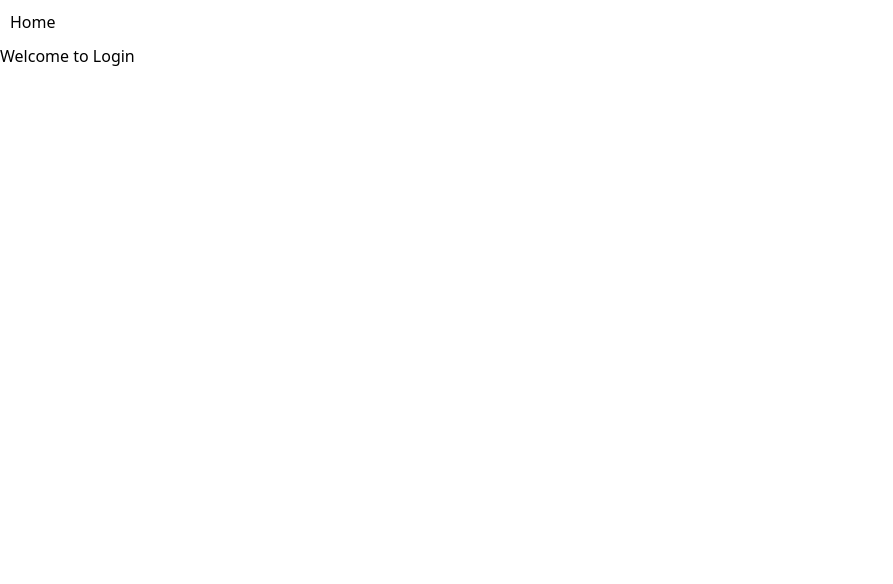
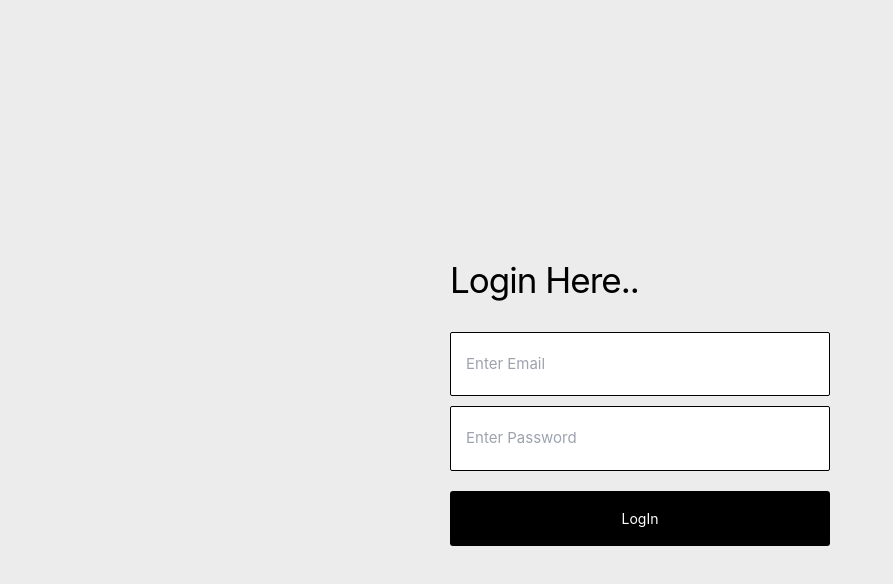
Before and after one commit to Budhabhusha/music-tunes-app, a React (Create React App) app: page / in a window 1280 px wide. Shown: the top 584 px of the page, without its empty margins (0-893 px from the left). Built offline with nearby package versions, Linux system fonts and the light colour scheme.

Commit message:
some codes are moved

```diff
--- a/package.json
+++ b/package.json
@@ -3,7 +3,6 @@
   "version": "0.1.0",
   "private": true,
   "dependencies": {
-    "@reduxjs/toolkit": "^1.9.5",
     "@testing-library/jest-dom": "^5.16.5",
     "@testing-library/react": "^13.4.0",
     "@testing-library/user-event": "^13.5.0",
@@ -13,11 +12,9 @@
     "@types/react-dom": "^18.2.6",
     "react": "^18.2.0",
     "react-dom": "^18.2.0",
-    "react-redux": "^8.1.1",
     "react-router": "^6.14.1",
     "react-router-dom": "^6.14.1",
     "react-scripts": "5.0.1",
-    "redux": "^4.2.1",
     "typescript": "^4.9.5",
     "web-vitals": "^2.1.4"
   },
--- a/src/App.css
+++ b/src/App.css
@@ -1,4 +1,12 @@
-.App {
+*{
+  margin: 0;
+  padding: 0;
+  box-sizing: border-box;
+}
+body{
+  background: rgb(236,236,236);
+}
+/* .App {
   text-align: center;
 }
 
@@ -35,4 +43,4 @@
   to {
     transform: rotate(360deg);
   }
-}
+} */
--- a/src/App.tsx
+++ b/src/App.tsx
@@ -1,34 +1,22 @@
 import React from 'react';
-import {BrowserRouter, Route, Routes,Link} from 'react-router-dom'
+import {BrowserRouter, Route, Routes} from 'react-router-dom'
 import './App.css';
 import Login from './pages/Login/Login'
-import Home from './pages/Home/Home';
 import Logout from './pages/LogOut/Logout';
-import NavBar from './componets/NavBar/NavBar';
 import PageNotFound from './pages/PageNotFound/PageNotFound';
-import User from './pages/User/User';
 import Songs from './pages/Songs/Songs';
 function App() {
   return (
     <>
      <BrowserRouter>
-     <NavBar/>
        <Routes>
         <Route path='/' element={<Login />}/>
         <Route path='/logout' element={<Logout/>}/>
-        <Route path='/home' element={<Home/>}/>
         <Route path='/*' element={<PageNotFound/>}/>
-        <Route path='/user/:name' element={<User/>}/>
         <Route path='/songs' element={<Songs/>}></Route>
        </Routes>
      </BrowserRouter>
     </>
-    // <div className="App">
-
-    //   <h1 className="text-3xl font-bold underline bg-yellow-200">React with Netlify CI CD PipeLine</h1>
-    //   <h1>New Feature adde</h1>
-    //   <h1>React With the files and music with old and new sone</h1>
-    // </div>
   );
 }
 
--- /dev/null
+++ b/src/features/userSlice.tsx
@@ -0,0 +1,32 @@
+import {createSlice} from '@reduxjs/toolkit'
+
+
+interface InitialStateType {
+   user:any
+}
+const initialState: InitialStateType = {
+  user : null
+}
+
+export const userSlice = createSlice({
+    name:"user",
+    initialState,
+    reducers:{
+        login: (state,action) => {
+        console.log({state});
+          state.user = action.payload
+        },
+        logout: (state) =>{
+        state.user = null
+        }
+    }
+})
+console.log({userSlice});
+
+// Export Actions
+export const {login,logout} = userSlice.actions
+
+// // Geting State
+// export const selectUser = (state:any) => state.user.user
+
+export default userSlice.reducer
--- a/src/index.css
+++ b/src/index.css
@@ -1,8 +1,8 @@
 @tailwind base;
 @tailwind components;
 @tailwind utilities;
-
-/* body {
+/*
+body {
   margin: 0;
   font-family: -apple-system, BlinkMacSystemFont, 'Segoe UI', 'Roboto', 'Oxygen',
     'Ubuntu', 'Cantarell', 'Fira Sans', 'Droid Sans', 'Helvetica Neue',
--- a/src/index.tsx
+++ b/src/index.tsx
@@ -2,18 +2,12 @@ import React from 'react';
 import ReactDOM from 'react-dom/client';
 import './index.css';
 import App from './App';
-import reportWebVitals from './reportWebVitals';
 
 const root = ReactDOM.createRoot(
   document.getElementById('root') as HTMLElement
 );
 root.render(
   <React.StrictMode>
-    <App />
+      <App />
   </React.StrictMode>
 );
-
-// If you want to start measuring performance in your app, pass a function
-// to log results (for example: reportWebVitals(console.log))
-// or send to an analytics endpoint. Learn more: https://bit.ly/CRA-vitals
-reportWebVitals();
--- a/src/pages/Home/Home.tsx
+++ /dev/null
@@ -1,12 +0,0 @@
-import React from 'react'
-import {Link} from 'react-router-dom'
-const Home = () => {
-  return (
-    <div>
-      Welcom to Home
-      <Link to='/user/bhushan'>Bhushan</Link>
-      <Link to='/user/amit'>Amit</Link>
-    </div>
-  )
-}
-export default Home
--- a/src/pages/Login/Login.tsx
+++ b/src/pages/Login/Login.tsx
@@ -1,9 +1,28 @@
+import { useState } from "react"
+import {useDispatch} from 'react-redux'
+import './style.css'
+import { login } from "../../features/userSlice"
 const Login = () => {
+  const [email, setEmail] = useState("")
+  const [password, setPassword] = useState("")
   return (
-    <div>
-      <h1>
-         Welcome to Login
-      </h1>
+    <div className="login">
+      <form className="login__form">
+        <h1>Login Here..</h1>
+        <input
+          type="email"
+          placeholder="Enter Email"
+          value={email}
+          onChange={(e) => setEmail(e.target.value)}
+        />
+        <input
+          type="password"
+          placeholder="Enter Password"
+          value={password}
+          onChange={(e)=> setPassword(e.target.value)}
+        />
+        <button type="submit" className="submit__btn">LogIn</button>
+      </form>
     </div>
   )
 }
--- a/src/pages/Login/style.css
+++ b/src/pages/Login/style.css
@@ -0,0 +1,41 @@
+.login{
+    display: flex;
+    flex-direction: column;
+    align-items: center;
+    justify-content: center;
+    height: 100vh;
+    font-family: 'Inter';
+}
+.login__form{
+    display: flex;
+    flex-direction: column;
+}
+.login__form > h1 {
+    font-size: 35px;
+    margin-bottom: 15px;
+    padding-bottom: 10px;
+    letter-spacing: -1px;
+}
+
+.login__form > input {
+    min-width: 380px;
+    padding: 20px 0px;
+    padding-left: 15px;
+    margin-bottom: 10px;
+    outline: none;
+    border: 1px solid #000;
+    font-family: "Inter";
+    border-radius: 2px;
+    font-size: 15px;
+}
+
+.submit__btn {
+    padding: 17px 30px;
+    margin-top: 10px;
+    background: black;
+    border: none;
+    color: white;
+    font-size: 14px;
+    font-family: "Inter";
+    border-radius: 3px;
+}
--- a/src/pages/User/User.tsx
+++ /dev/null
@@ -1,12 +0,0 @@
-import {useParams} from 'react-router-dom'
-
-const User = () =>{
-    const params = useParams()
-    let {name} = params
-   return (
-    <>
-    <h1>The login user is:{name}</h1>
-    </>
-   )
-}
-export default User
```
Also changed, not shown: src/pages/Home/style.css (deleted), 1 other file (tests, documents, lock files or other folders).
